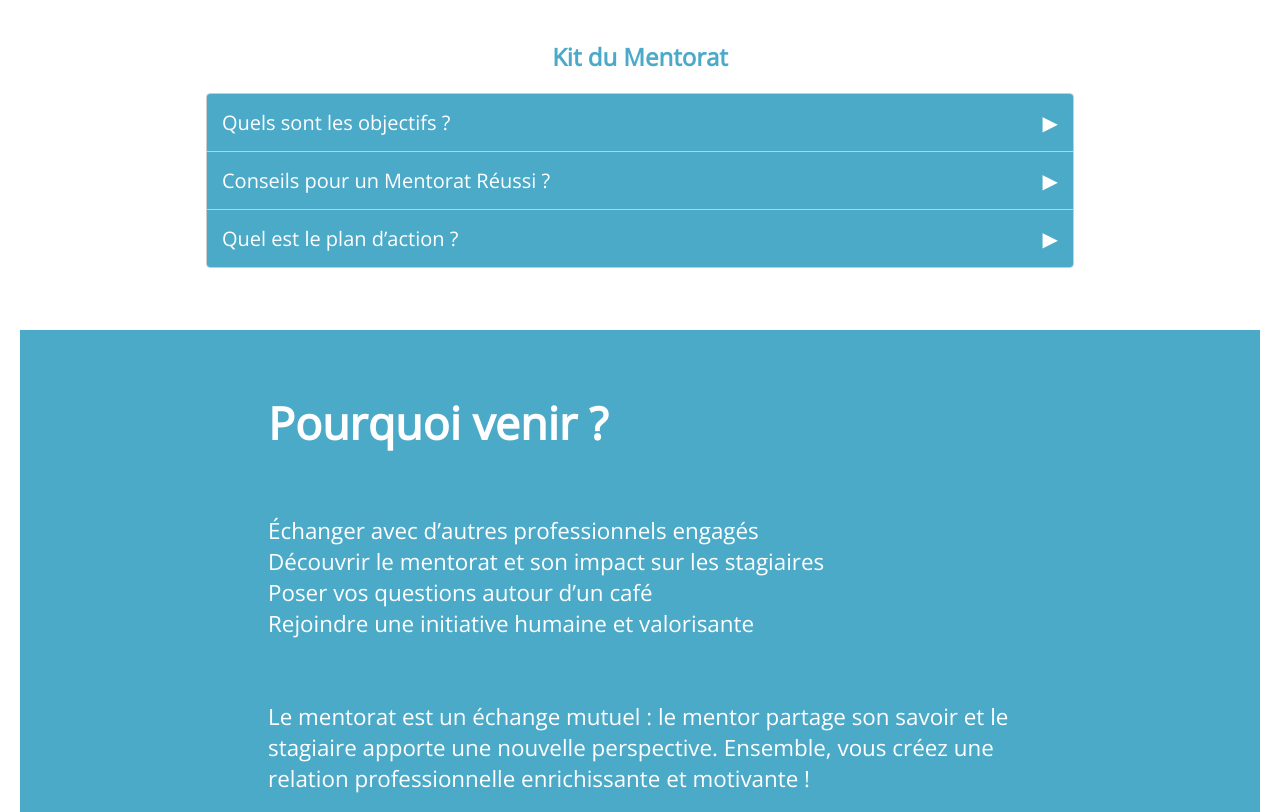
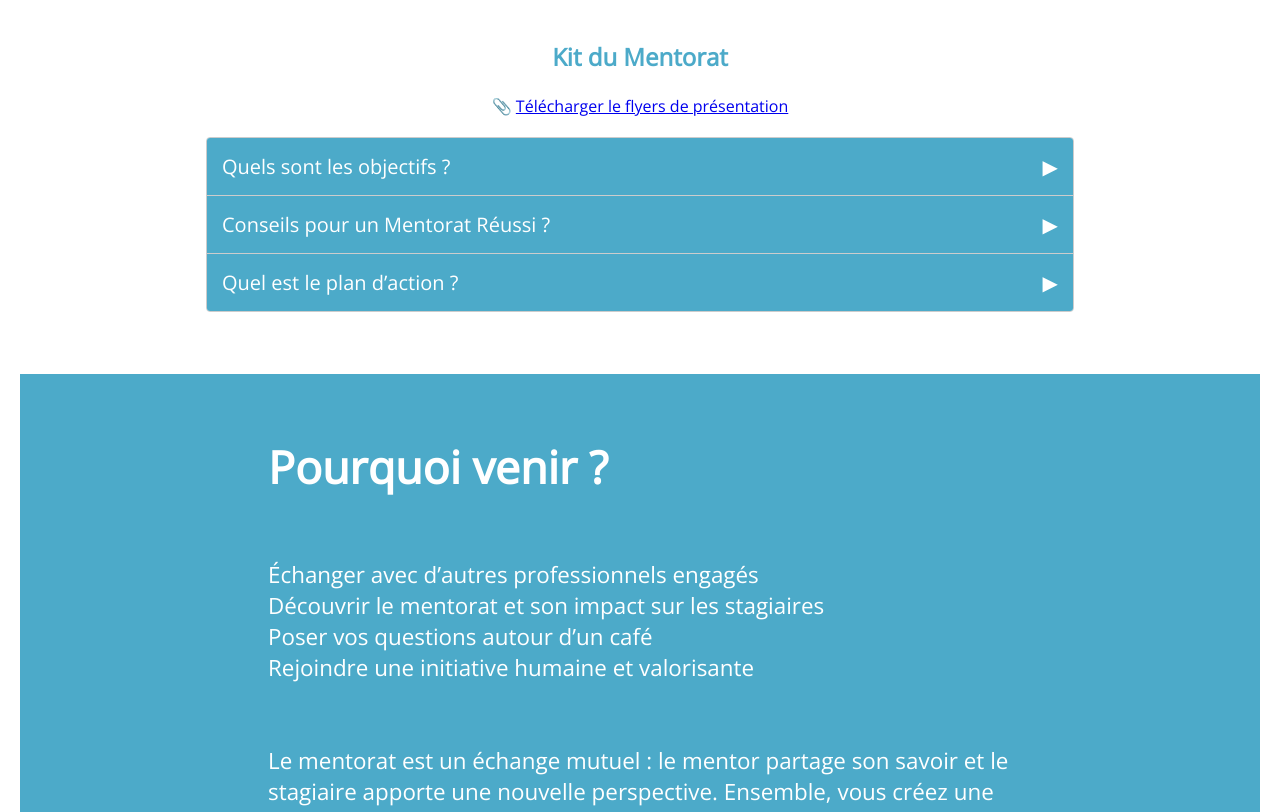
Before and after one commit to CorinneDelton/Mentorat, a plain HTML site: page index.html in a window 1280 px wide. Shown: the part 1909-2721 px from the top of the page. Drawn offline with nearby package versions, Linux system fonts and the light colour scheme.

Commit message:
added flyers

```diff
--- a/index.html
+++ b/index.html
@@ -13,6 +13,7 @@
         <header>
             <h1 class="header-title">Programme Mentorat F.A.P</h1>
         </header>
+
         <main>
 
             <!-- Boutons radio pour chaque onglet -->
@@ -74,6 +75,8 @@
 
                     <div id="mentor_kit">
                         <h2><strong class="blue_text">Kit du Mentorat</strong></h2>
+                        <br>
+                        📎 <a href="assets/Mentorat%20EPP1%202025.pdf" download="Présentation du mentorat">Télécharger le flyers de présentation</a>
                         <div class="accordion">
                             <div class="accordion-item">
                                 <input type="checkbox" id="item1">
```
Also changed, not shown: 1 other file.
